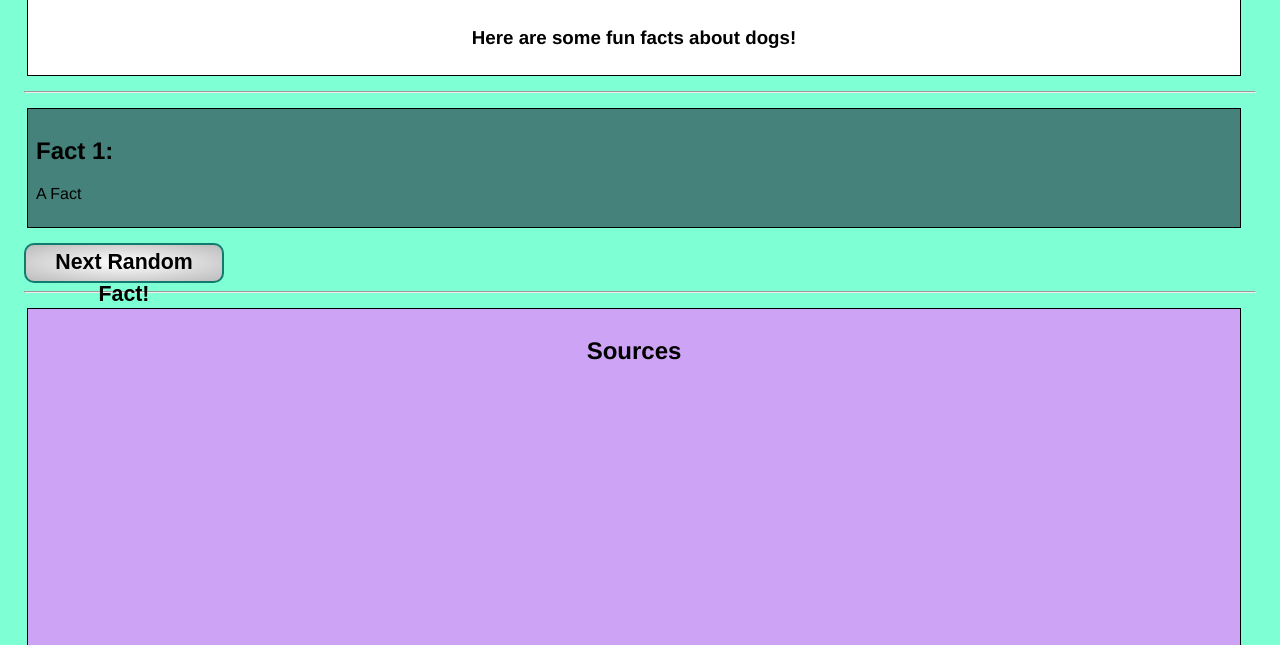
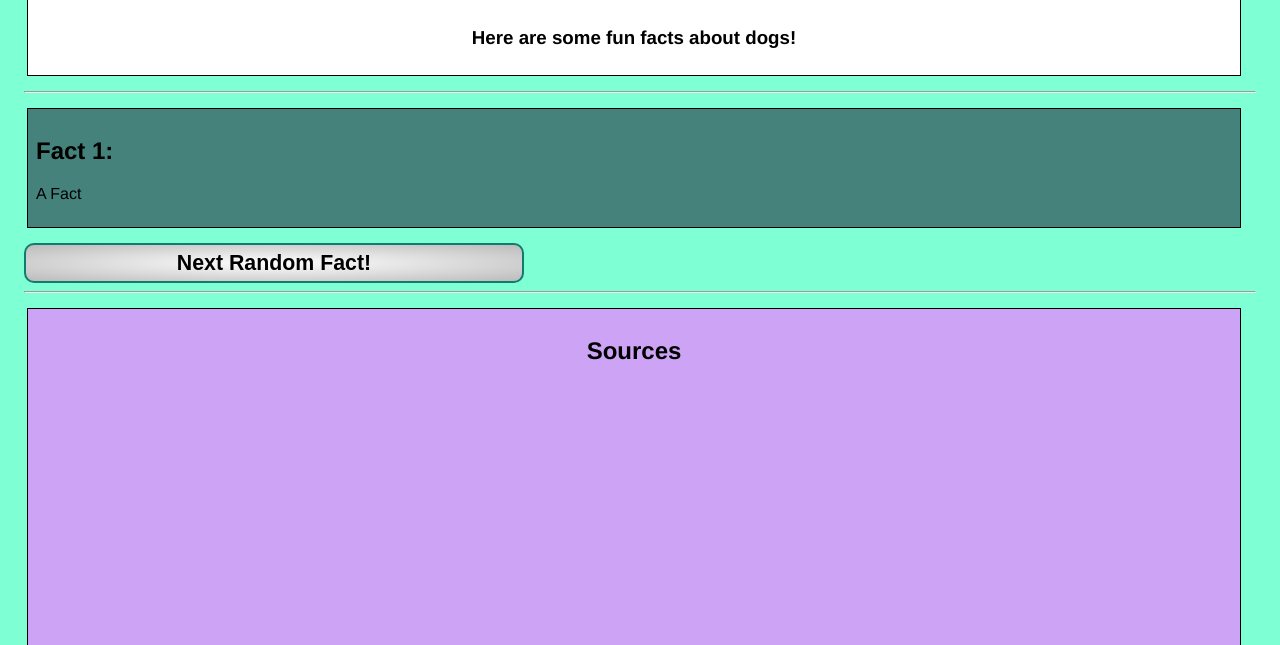
Before and after one commit to EricLindCS/CS112, a PHP site: page /html/dogfacts.html in a window 1280 px wide. Shown: the part 195-840 px from the top of the page. Run offline with PHP 8.4, Linux system fonts and the light colour scheme.

Commit message:
Update dogfactsCSS.css

```diff
--- a/Week 2/css/dogfactsCSS.css
+++ b/Week 2/css/dogfactsCSS.css
@@ -104,7 +104,7 @@ ul {
     margin: auto;
     text-align: center;
     vertical-align: middle;
-    width: 200px;
+    width: 500px;
     height: 40px;
     font: bold 16pt/150% arial;
     border: solid 2px rgb(17, 123, 109);
```
